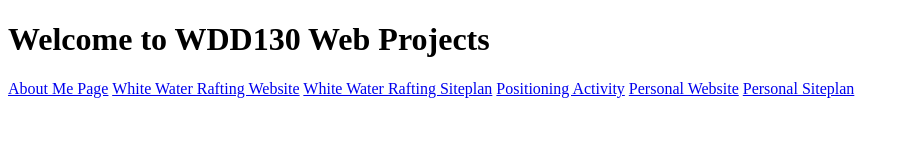
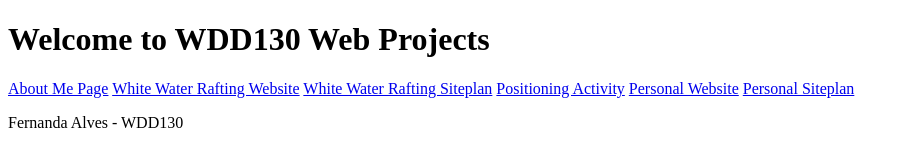
Before and after one commit to fetorres20/wdd130, a plain HTML site: page index.html in a window 1280 px wide. Shown: the whole page, without its empty margins (0-909 px from the left). Drawn offline with Linux system fonts and the light colour scheme.

Commit message:
Added a paragraph to the home page

```diff
--- a/index.html
+++ b/index.html
@@ -15,5 +15,6 @@
         <a href="#">Personal Website</a>
         <a href="#">Personal Siteplan</a>
     </nav>
+    <p>Fernanda Alves - WDD130</p>
 </body>
 </html>
```
